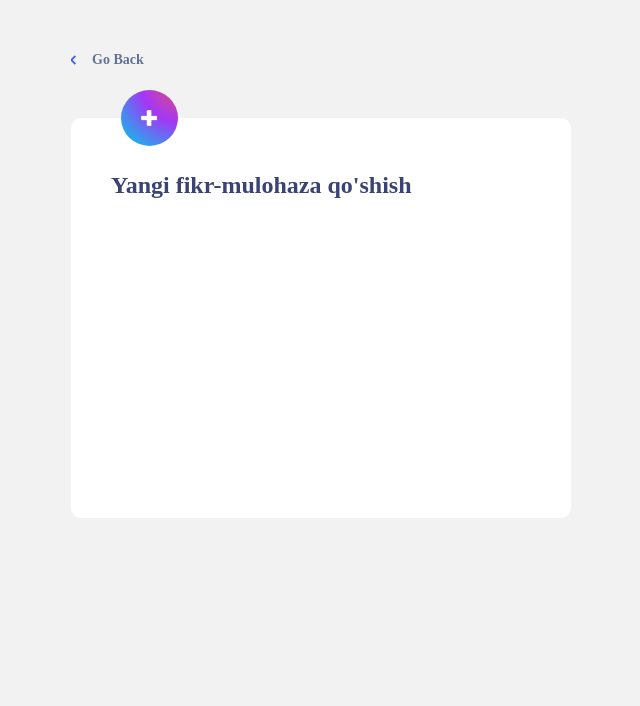
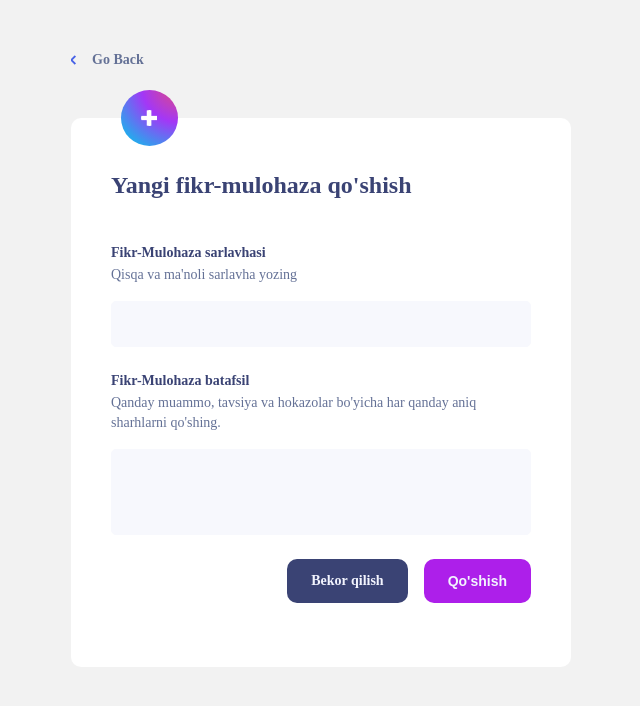
Before and after one commit to NurmuhammadovHojiakbar/feedback, a React (Create React App) app: page /add-feedback in a window 1280 px wide. Shown: the top 706 px of the page, without its empty margins (319-959 px from the left). Built offline with nearby package versions, Linux system fonts and the light colour scheme.

Commit message:
Add new feedback WIP

```diff
--- a/src/Screens/AddFeedbackRoute/AddFeedbackRoute.css
+++ b/src/Screens/AddFeedbackRoute/AddFeedbackRoute.css
@@ -13,7 +13,6 @@
 .create-new-feedback{
     padding: 50px 40px 40px;
     position: relative;
-    height: 400px;
     background-color: #fff;
     border-radius: 10px;
 }
@@ -36,3 +35,68 @@
     line-height: 35px;
     color: #3A4374;
 }
+
+.new-feedback-wrapper{
+    margin-bottom: 24px;
+    display: flex;
+    flex-direction: column;
+}
+
+.new-feedback-wrapper label{
+    display: flex;
+    flex-direction: column;
+    margin-bottom: 16px;
+    font-size: 14px;
+    line-height: 20px;
+}
+
+.new-feedback-title{
+    font-weight: bold;
+    color: #3A4374;
+    margin-bottom: 2px;
+}
+
+.new-feedback-detail{
+    color: #647196;
+}
+
+.feedback-info-textarea{
+    resize: none;
+    background: #f7f8fd;
+    border-color: #f7f8fd;
+    outline: none;
+    border-radius: 5px;
+    font-size: 14px;
+    line-height: 20px;
+    color: #647196;
+}
+
+.feedback-info-textarea:focus{
+    border-color: #4661e6;
+}
+
+.new-feedback-wrapper__buttons{
+    flex-direction: unset;
+    justify-content: flex-end;
+}
+.new-feedback-wrapper__button{
+    padding: 12px 24px;
+    border: none;
+    border-radius: 10px;
+    font-weight: bold;
+    font-size: 14px;
+    line-height: 20px;
+    color: #f2f4fe;
+    cursor: pointer;
+}
+
+.new-feedback-wrapper__cancel{
+    display: inline-block;
+    text-decoration: none;
+    background-color: #3a4374;
+    margin-right: 16px;
+}
+
+.new-feedback-wrapper__submit{
+    background-color: #ad1fea;
+}
--- a/src/Screens/AddFeedbackRoute/AddFeedbackRoute.js
+++ b/src/Screens/AddFeedbackRoute/AddFeedbackRoute.js
@@ -1,17 +1,59 @@
 import React from 'react';
-import GoBack from '../../Components/GoBack/GoBack';
 import "./AddFeedbackRoute.css"
 import plusimage from "../../Assets/Icons/plus.png"
+import GoBack from '../../Components/GoBack/GoBack';
+import { Link } from 'react-router-dom';
+import {useUser} from "../../Contexts/UserContext"
 
 const AddFeedbackRoute = () => {
+
+    const {user,setUser} = useUser();
+
+    const addNewFeedback=(e)=>{
+        e.preventDefault();
+    }
+
     return (
         <div className="add-feedback-container">
             <div className="go-back-container"><GoBack /></div>
             <div className="create-new-feedback">
                 <img className="create-new-feedback__img" src={plusimage} alt="add" />
                 <h2 className="create-new-feedback__title">Yangi fikr-mulohaza qo'shish</h2>
-                <form className="create-new-feedback__form">
-
+                <form
+                    className="create-new-feedback__form"
+                    method="POST"
+                    onSubmit={addNewFeedback}
+                >
+                    <div className="new-feedback-wrapper">
+                        <label htmlFor="title">
+                            <span className="new-feedback-title">Fikr-Mulohaza sarlavhasi</span>
+                            <span className="new-feedback-detail">Qisqa va ma'noli sarlavha yozing</span>
+                        </label>
+                        <textarea
+                            className="feedback-info-textarea"
+                            name="title"
+                            id="title"
+                            rows="2"
+                            required
+                        />
+                    </div>
+                    <div className="new-feedback-wrapper">
+                        <label htmlFor="detail">
+                            <span className="new-feedback-title">Fikr-Mulohaza batafsil</span>
+                            <span className="new-feedback-detail">Qanday muammo, tavsiya va hokazolar bo'yicha har qanday aniq sharhlarni qo'shing.</span>
+                        </label>
+                        <textarea
+                            className="feedback-info-textarea"
+                            name="detail"
+                            id="detail"
+                            rows="4"
+                            required
+                        />
+                    </div>
+                    <div className="new-feedback-wrapper new-feedback-wrapper__buttons">
+                        <Link className="new-feedback-wrapper__button new-feedback-wrapper__cancel" to="/">Bekor qilish</Link>
+                        <button className="new-feedback-wrapper__button new-feedback-wrapper__submit" type="submit">Qo'shish</button>
+                    </div>
                 </form>
             </div>
         </div>
```
